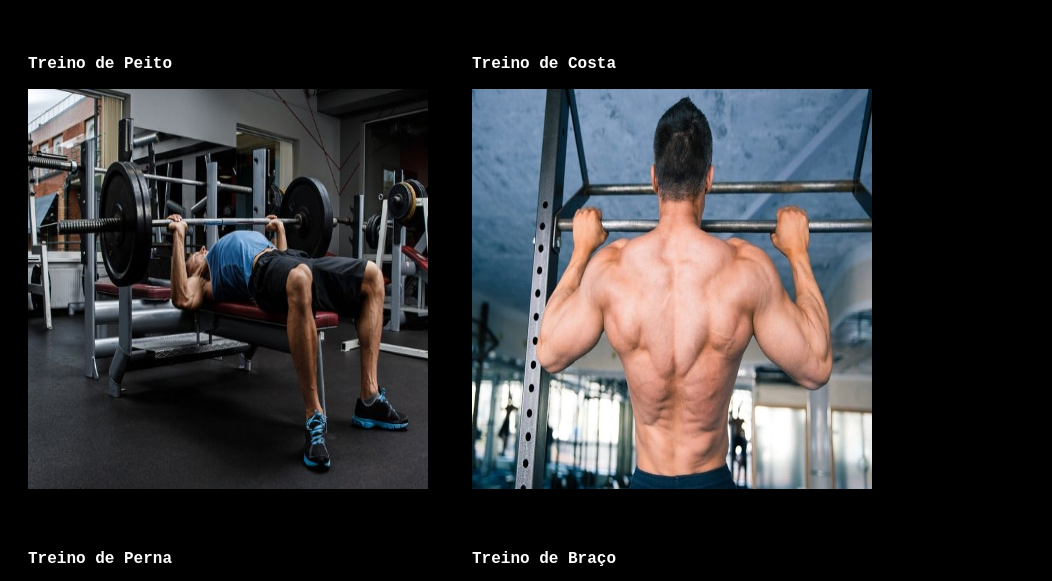
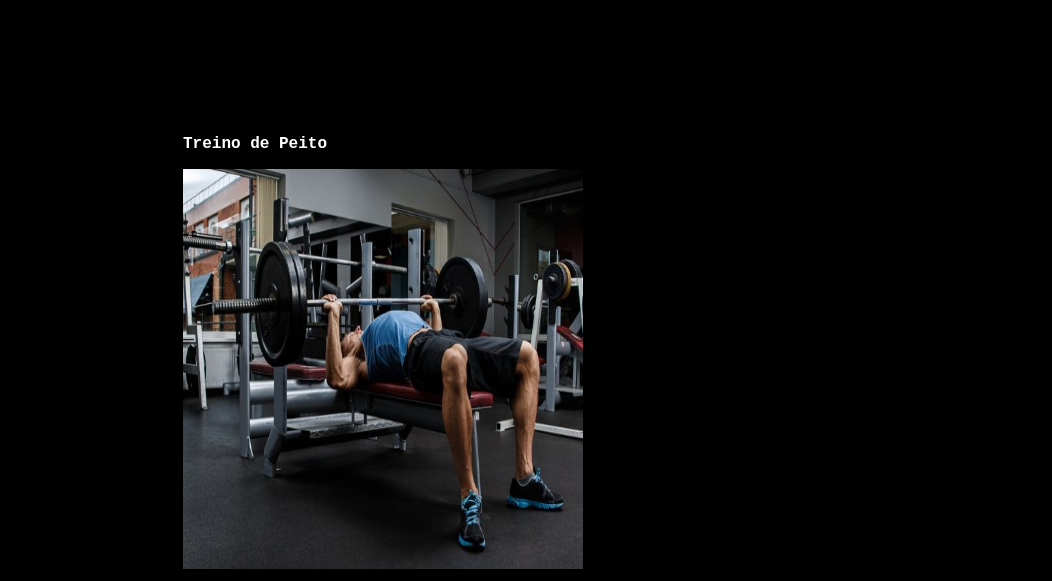
Before and after one commit to vergaGabriel/WorkoutTips, a plain HTML site: page Main/Scripts/index.html in a window 1280 px wide. Shown: the part 159-740 px from the top of the page, without its empty margins (0-1052 px from the left). Drawn offline with Linux system fonts and the light colour scheme.

Commit message:
modified:   Main/Scripts/style.css

```diff
--- a/Main/Scripts/style.css
+++ b/Main/Scripts/style.css
@@ -36,7 +36,7 @@ footer {
 
 div{
     font-family: 'Courier New', Courier, monospace;
-    padding: 20px 20px 20px 20px;
+    padding: 100px 175px 100px 175px;
 }
 
 #treino_peito, #treino_costa{
```
